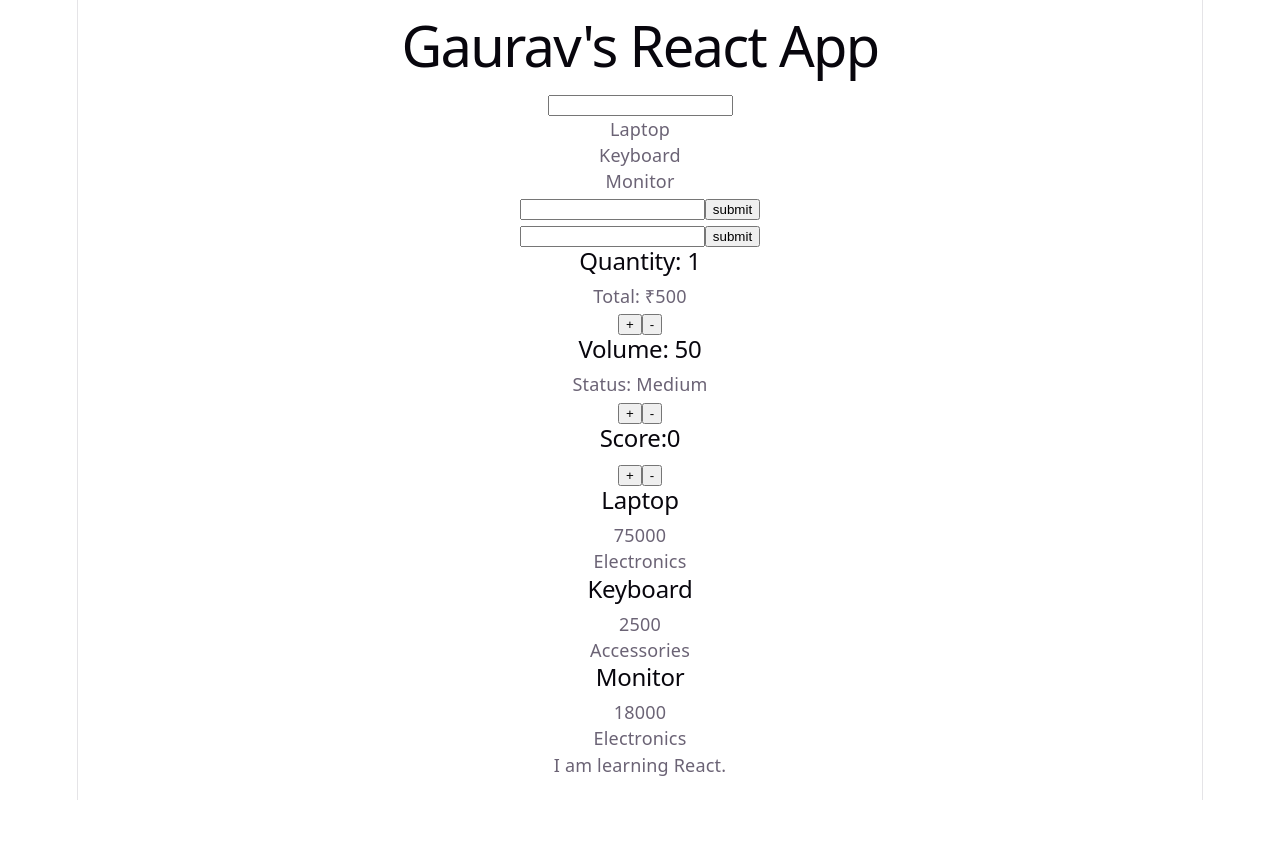
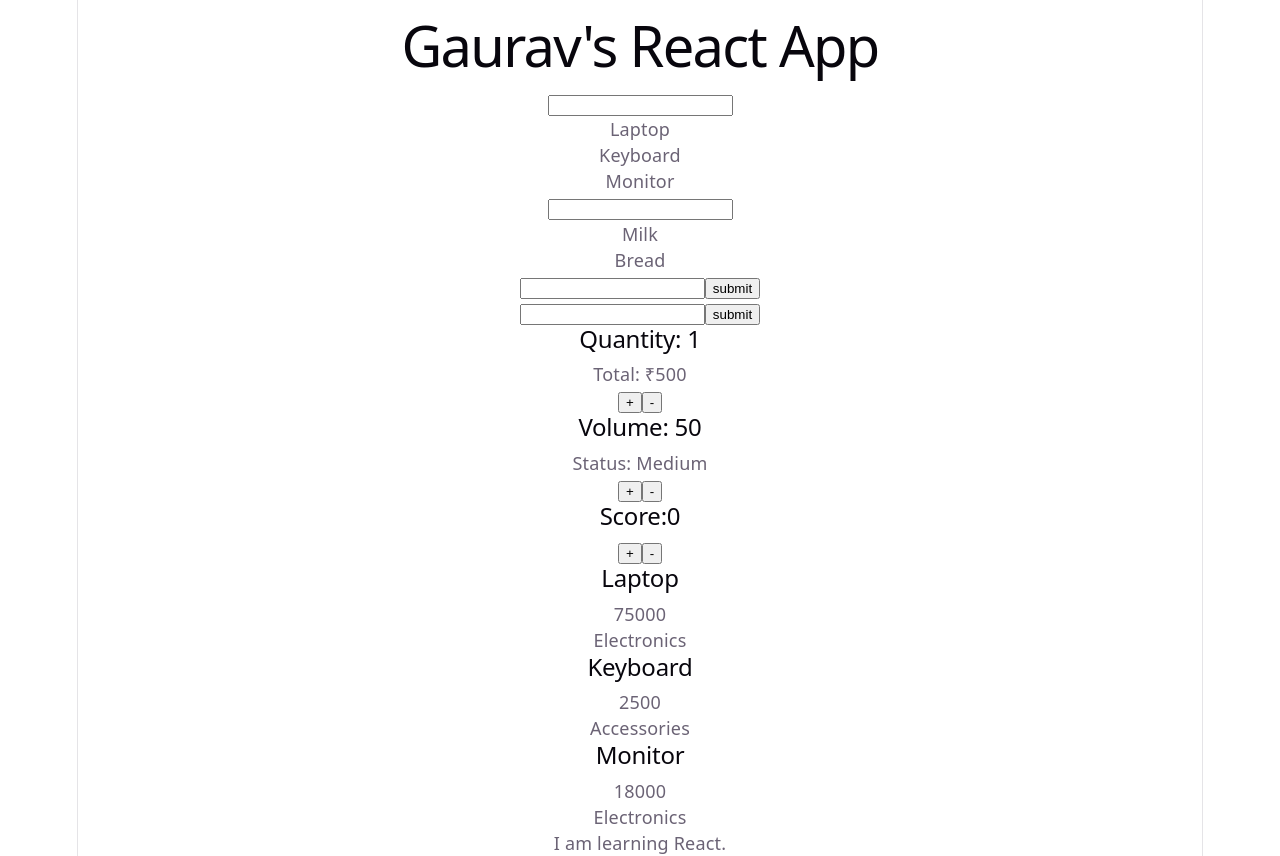
Before and after one commit to Gauravsonawane03/web-development, a React (Vite) app in the folder react-fundamentals/: page / in a window 1280 px wide. Before the commit the page ends 800 px from the top, so only its background shows below. Built offline with nearby package versions, Linux system fonts and the light colour scheme.

Commit message:
Practice React state and list filtering

```diff
--- a/react-fundamentals/src/App.jsx
+++ b/react-fundamentals/src/App.jsx
@@ -10,6 +10,8 @@ import ItemSelector from "./ItemSelector";
 import Productselector from "./ProductSelector";
 import SearchBar from "./SearchBar";
 import ProductList from "./ProductList";
+import ShoppingList from "./ShoppingList";
+import SearchList from "./SearchList";
 const products = [
   {
     id: 1,
@@ -35,8 +37,13 @@ const items = [
   { id: 2, name: "Keyboard" },
   { id: 3, name: "Monitor" }
 ];
+const itemList=[
+  {id:1,name:"Milk"},
+  {id:2,name:"Bread"}
+];
 function App() {
   const [searchText, setSearchText] = useState("");
+  const [search,setSearch] = useState("");
   return (
     <div>
     <Header title="Gaurav's React App" />
@@ -48,6 +55,14 @@ function App() {
     products={products}
     searchText={searchText}
     />
+    <SearchList
+    value={search}
+    onSearch={setSearch}
+    />
+    <ShoppingList
+    itemList={itemList}
+    searchList={search}
+    ></ShoppingList>
     <Nameform />
     <Username />
     <QuantityCart />
--- /dev/null
+++ b/react-fundamentals/src/SearchList.jsx
@@ -0,0 +1,13 @@
+function SearchList(props){
+    return(
+        <div>
+            <input
+            value={props.value}
+            onChange={(event)=>{
+                props.onSearch(event.target.value);
+            }}
+            />
+        </div>
+    );
+}
+export default SearchList;
--- /dev/null
+++ b/react-fundamentals/src/ShoppingList.jsx
@@ -0,0 +1,15 @@
+function ShoppingList(props){
+    const filteredList=props.itemList.filter((list)=>{
+        return list.name.toLowerCase().includes(props.searchList.toLowerCase());
+    });
+
+    return(
+        <div>
+            {filteredList.map((list)=>(
+                <p key={list.id}>{list.name}</p>
+            ))}
+            {filteredList.length===0&&<p>No product found</p>}
+        </div>
+    );
+}
+export default ShoppingList;
```
Also changed, not shown: 1 other file (tests, documents, lock files or other folders).
